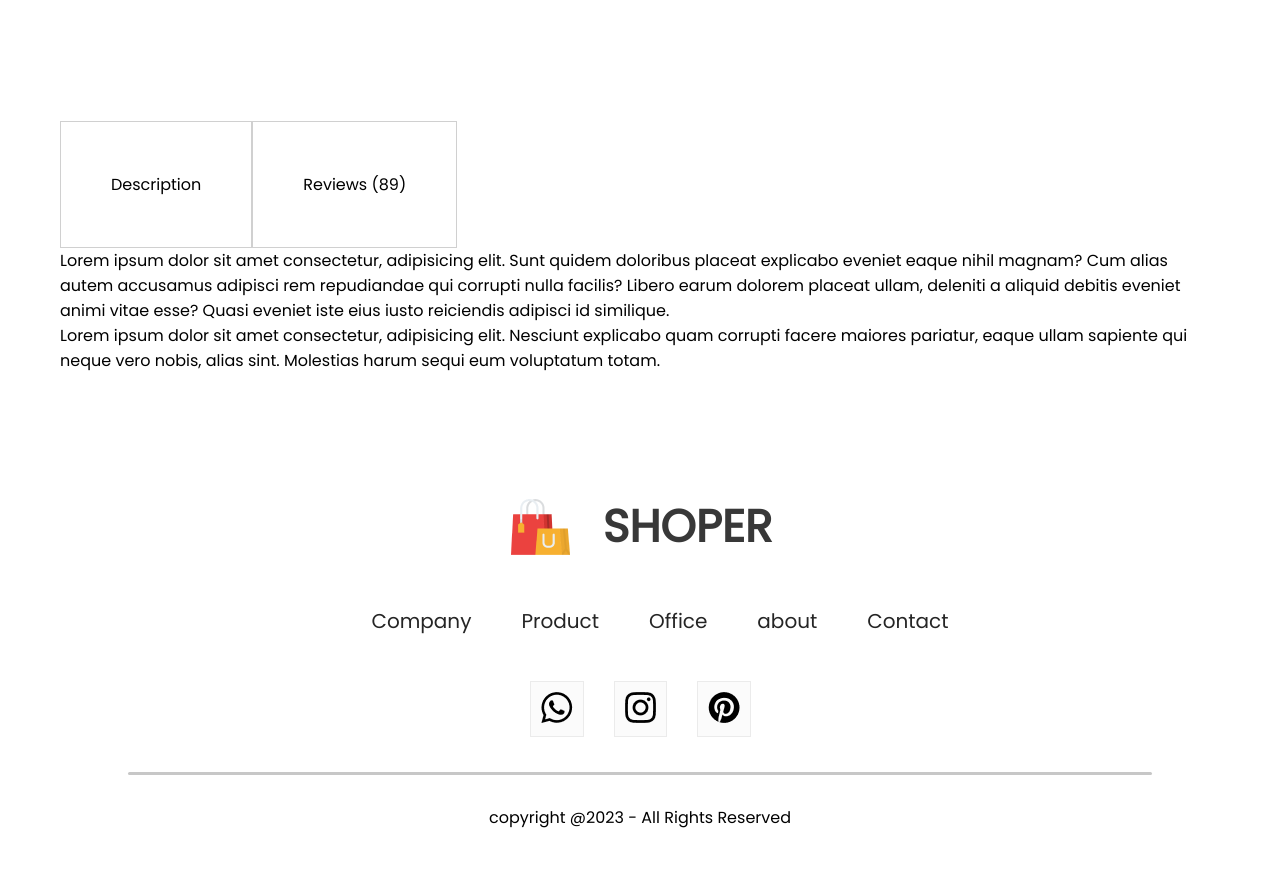
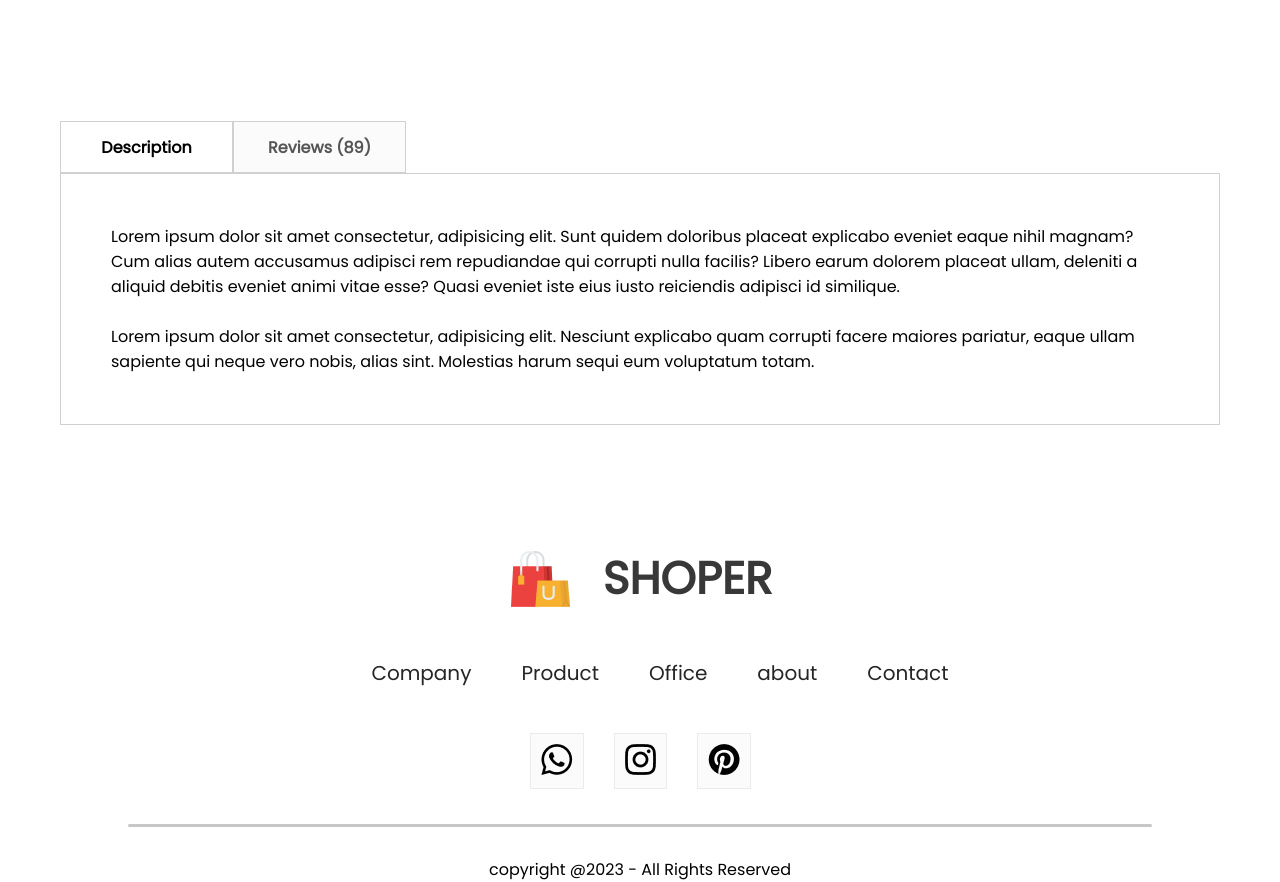
Before and after one commit to m-fadi/E-commerce, a React (Create React App) app: page /product/1 in a window 1280 px wide. Shown: the part 920-1802 px from the top of the page. Before the commit the page ends 1750 px from the top, so only its background shows below. Built offline with nearby package versions, Linux system fonts and the light colour scheme.

Commit message:
fix doubled className

```diff
--- a/src/components/ProductDescription/ProductDescription.jsx
+++ b/src/components/ProductDescription/ProductDescription.jsx
@@ -5,10 +5,10 @@ function ProductDescription() {
     return (
         <div className="description-container">
             <div className="descriptionBox-navigator">
-                <div className="description"> Description</div>
-                <div className="description reviews"> Reviews (89)</div>
+                <div className="description-title"> Description</div>
+                <div className="description-title reviews-title"> Reviews (89)</div>
             </div>
-            <div className="about">
+            <div className="description">
                 <p>
                     {" "}
                     Lorem ipsum dolor sit amet consectetur, adipisicing elit.
```
